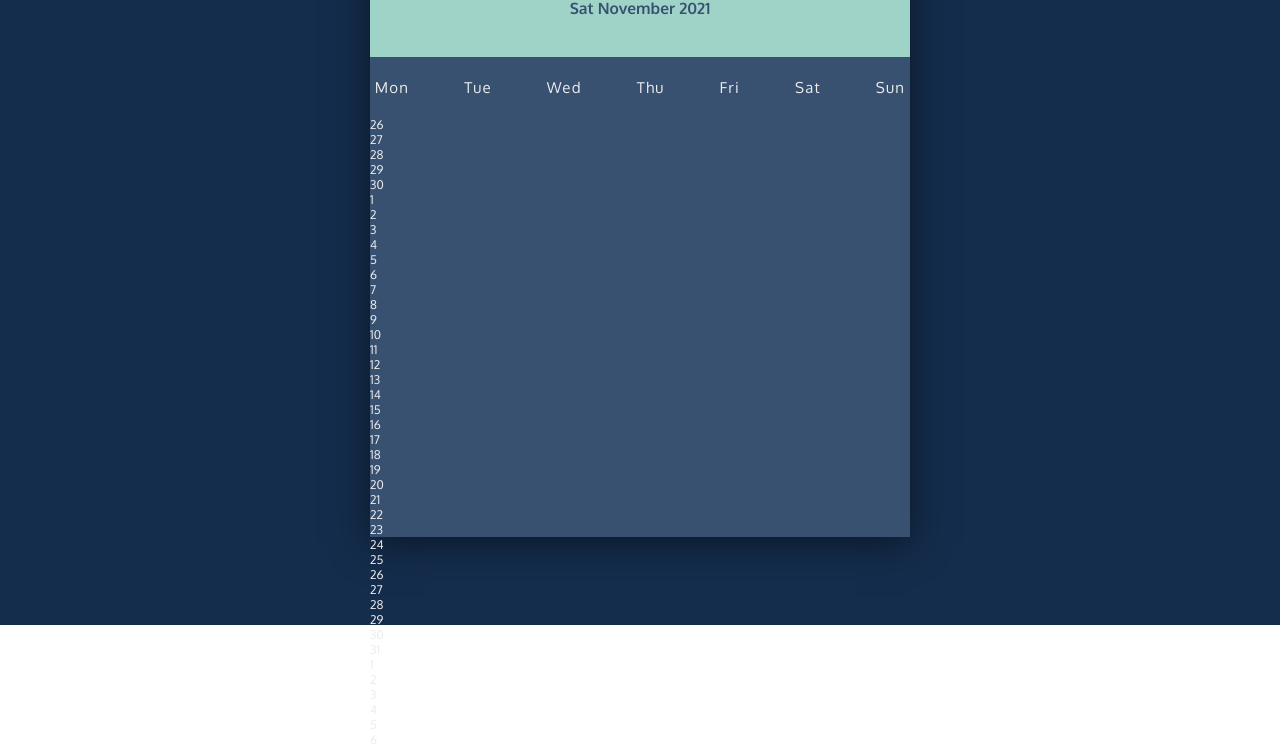
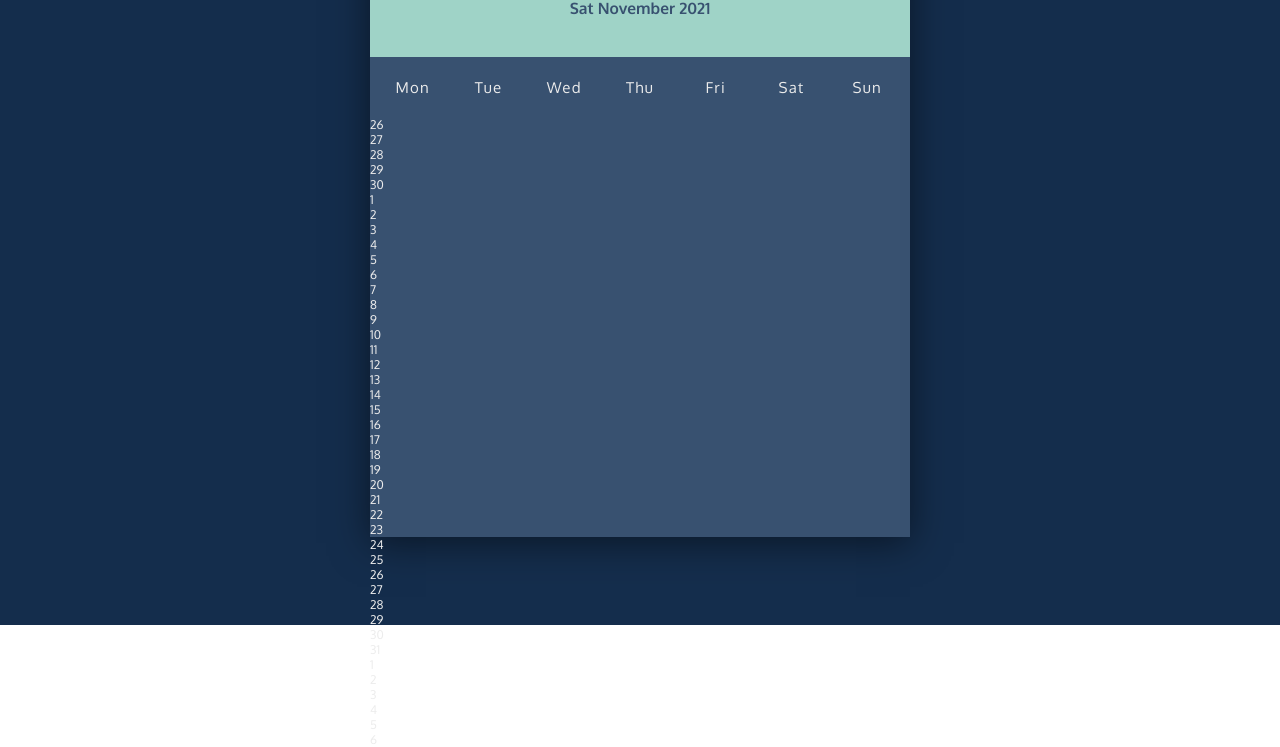
Before and after one commit to RobertaMatera/CalendarAPP, a plain HTML site: page index.html in a window 1280 px wide. Shown: the part 175-922 px from the top of the page. Drawn offline with Linux system fonts and the light colour scheme.

Commit message:
weekday styling

```diff
--- a/style.css
+++ b/style.css
@@ -74,11 +74,14 @@ i + div {
     display: flex;
     flex-direction: row;
     align-items: center;
-    justify-content: space-between;
 }
 
 .weekdays div {
     font-size: 1.25rem;
     font-weight: 400;
     letter-spacing: 0.1rem;
+    width: calc(44.2rem/7);
+    display: flex;
+    justify-content: center;
+    align-items: center;;
 }
```
